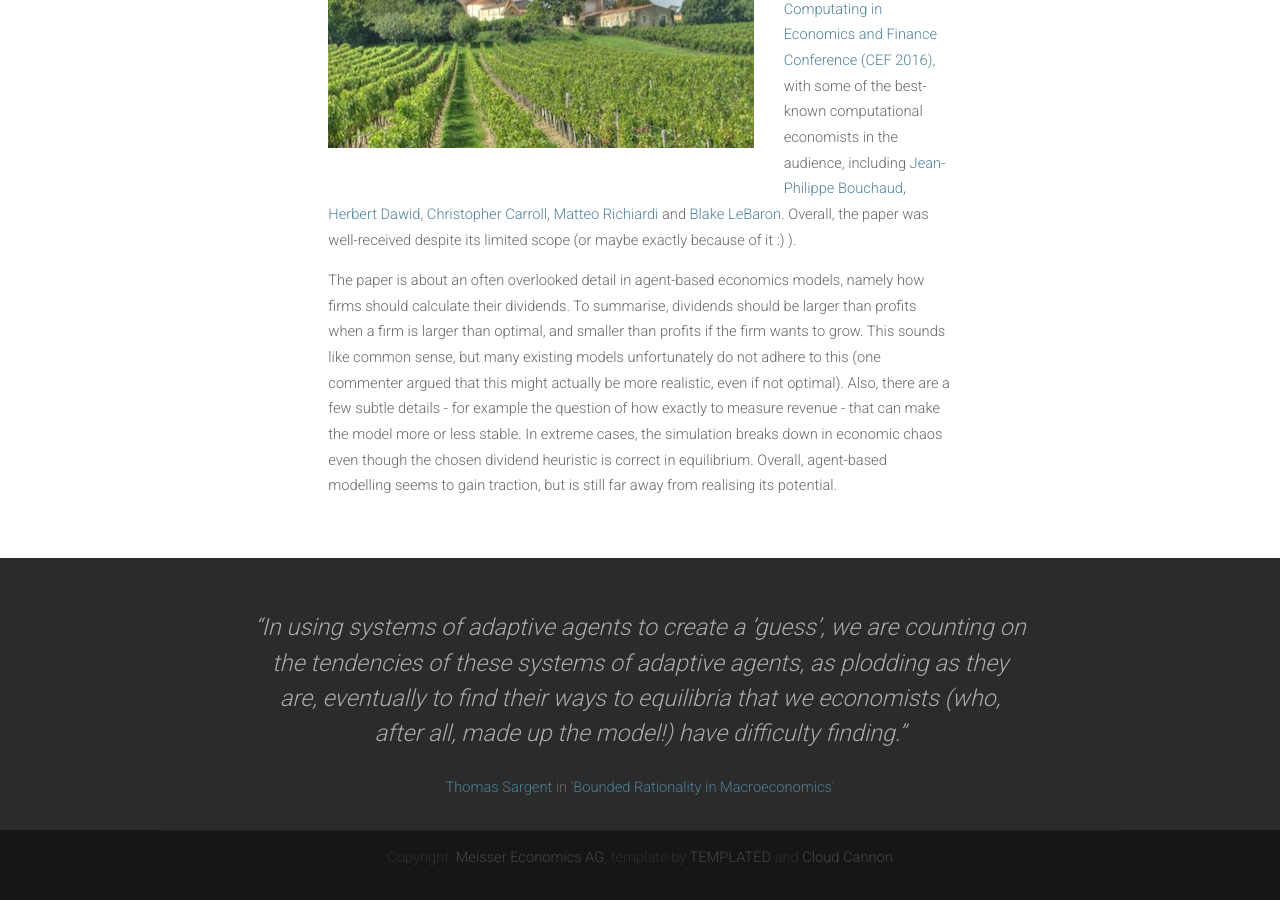
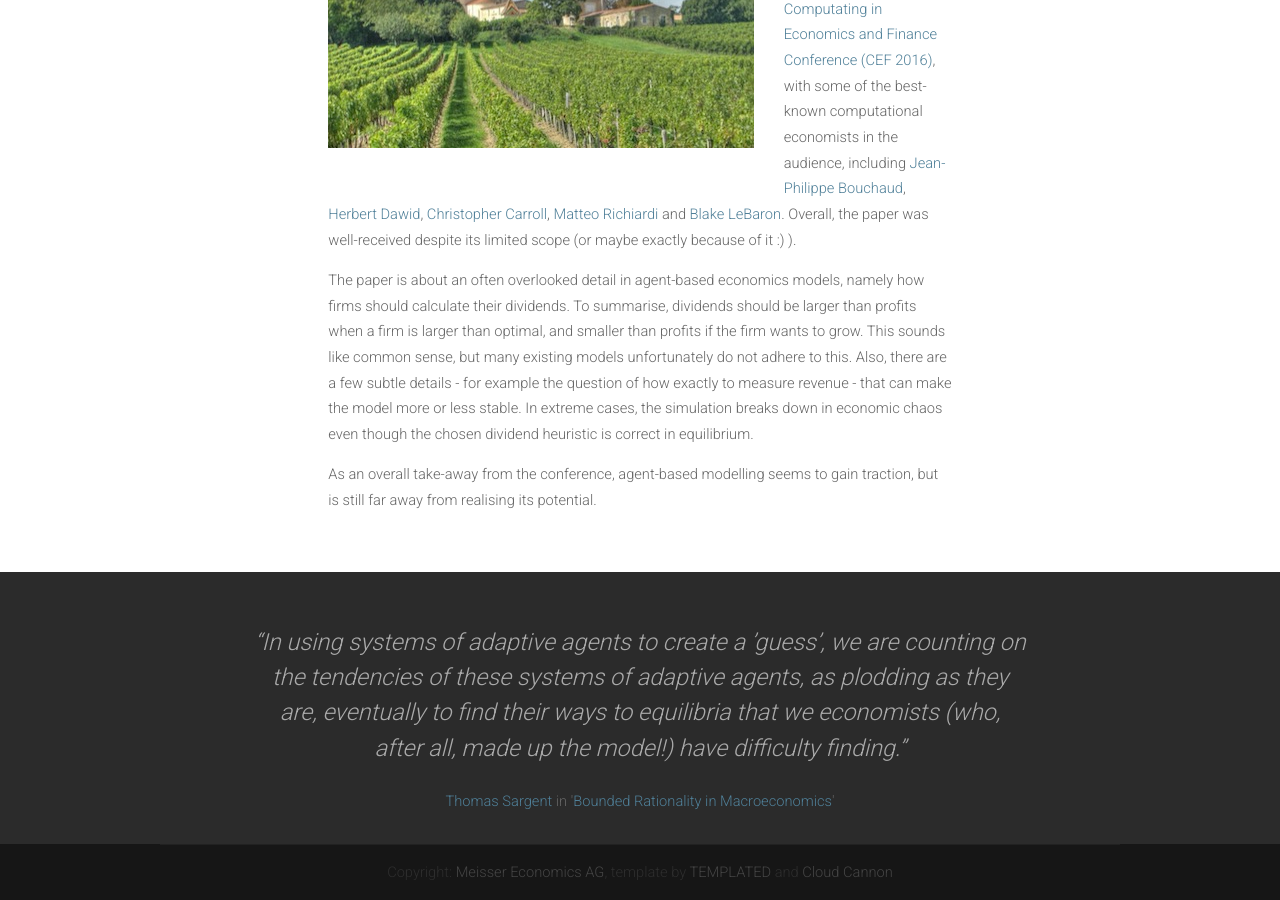
Before and after one commit to meisserecon/www, a Jekyll site: the page built from _posts/2016-06-28-Heuristics.md, in a window 1280 px wide and 900 px high, scrolled down 680 px. Built offline with Jekyll 4.4.1, drawn with Linux system fonts in a browser that asks for light colours; nearby versions of some CDN libraries.

Commit message:
formatting

```diff
--- a/_posts/2016-06-28-Heuristics.md
+++ b/_posts/2016-06-28-Heuristics.md
@@ -4,4 +4,6 @@ title: Presentation at CEF 2016 in Bordeaux
 ---
 <p><img src="/assets/images/bordeaux.jpg" alt="" class="image left"></p>I presented my paper <a href="/assets/images/heuristics.pdf">Seemingly Equivalent Firm Decision Heuristics</a> (<a href="https://editorialexpress.com/cgi-bin/conference/download.cgi?paper_id=87&file_type=slides">the slide deck</a>) at the <a href="https://editorialexpress.com/conference/CEF2016/program/CEF2016.html#61">Computating in Economics and Finance Conference (CEF 2016)</a>, with some of the best-known computational economists in the audience, including <a href="https://en.wikipedia.org/wiki/Jean-Philippe_Bouchaud">Jean-Philippe Bouchaud</a>, <a href="http://www.wiwi.uni-bielefeld.de/lehrbereiche/vwl/etace/team/hdawid/">Herbert Dawid</a>, <a href="http://www.econ2.jhu.edu/people/ccarroll/">Christopher Carroll</a>, <a href="https://sites.google.com/site/matteorichiardi/home">Matteo Richiardi</a> and <a href="http://people.brandeis.edu/~blebaron/">Blake LeBaron</a>. Overall, the paper was well-received despite its limited scope (or maybe exactly because of it :) ).
 
-The paper is about an often overlooked detail in agent-based economics models, namely how firms should calculate their dividends. To summarise, dividends should be larger than profits when a firm is larger than optimal, and smaller than profits if the firm wants to grow. This sounds like common sense, but many existing models unfortunately do not adhere to this (one commenter argued that this might actually be more realistic, even if not optimal). Also, there are a few subtle details - for example the question of how exactly to measure revenue - that can make the model more or less stable. In extreme cases, the simulation breaks down in economic chaos even though the chosen dividend heuristic is correct in equilibrium. Overall, agent-based modelling seems to gain traction, but is still far away from realising its potential.
+The paper is about an often overlooked detail in agent-based economics models, namely how firms should calculate their dividends. To summarise, dividends should be larger than profits when a firm is larger than optimal, and smaller than profits if the firm wants to grow. This sounds like common sense, but many existing models unfortunately do not adhere to this. Also, there are a few subtle details - for example the question of how exactly to measure revenue - that can make the model more or less stable. In extreme cases, the simulation breaks down in economic chaos even though the chosen dividend heuristic is correct in equilibrium.
+
+As an overall take-away from the conference, agent-based modelling seems to gain traction, but is still far away from realising its potential.
```
